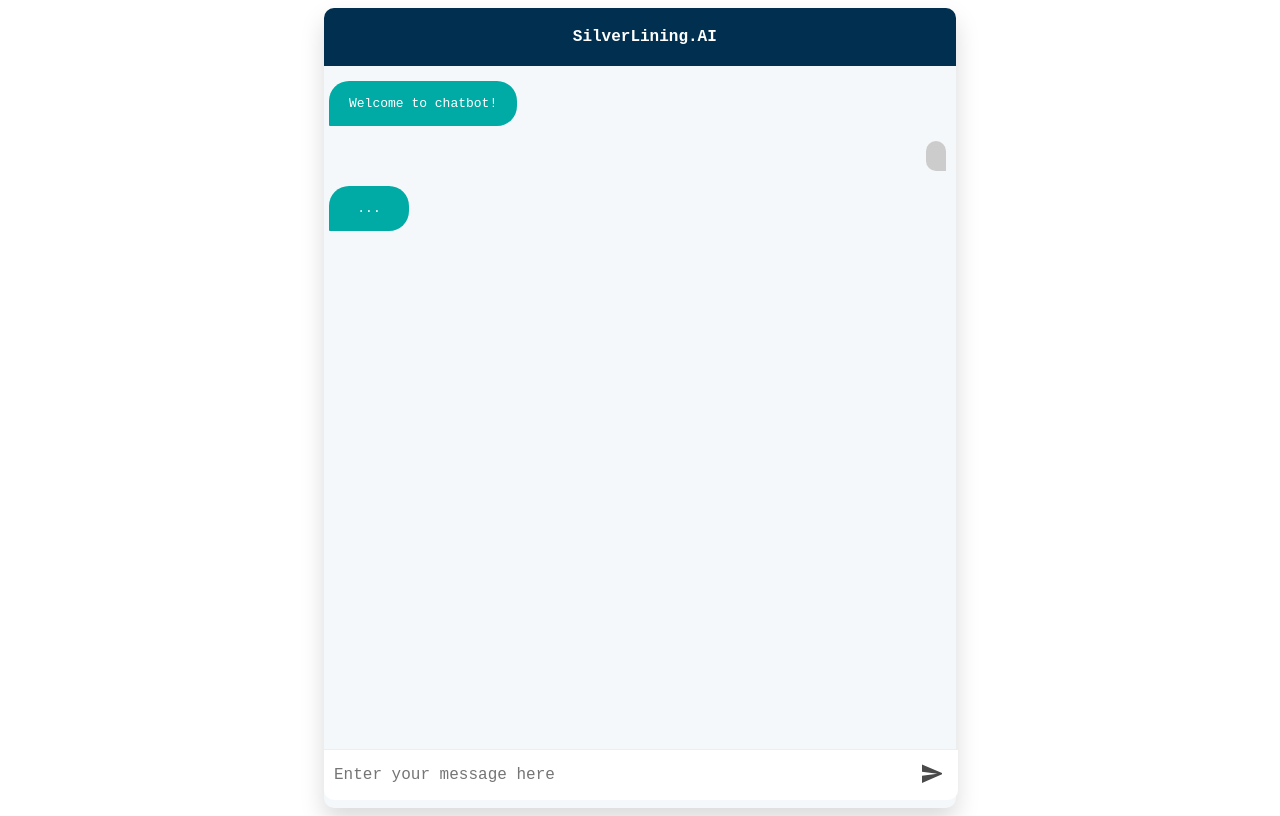
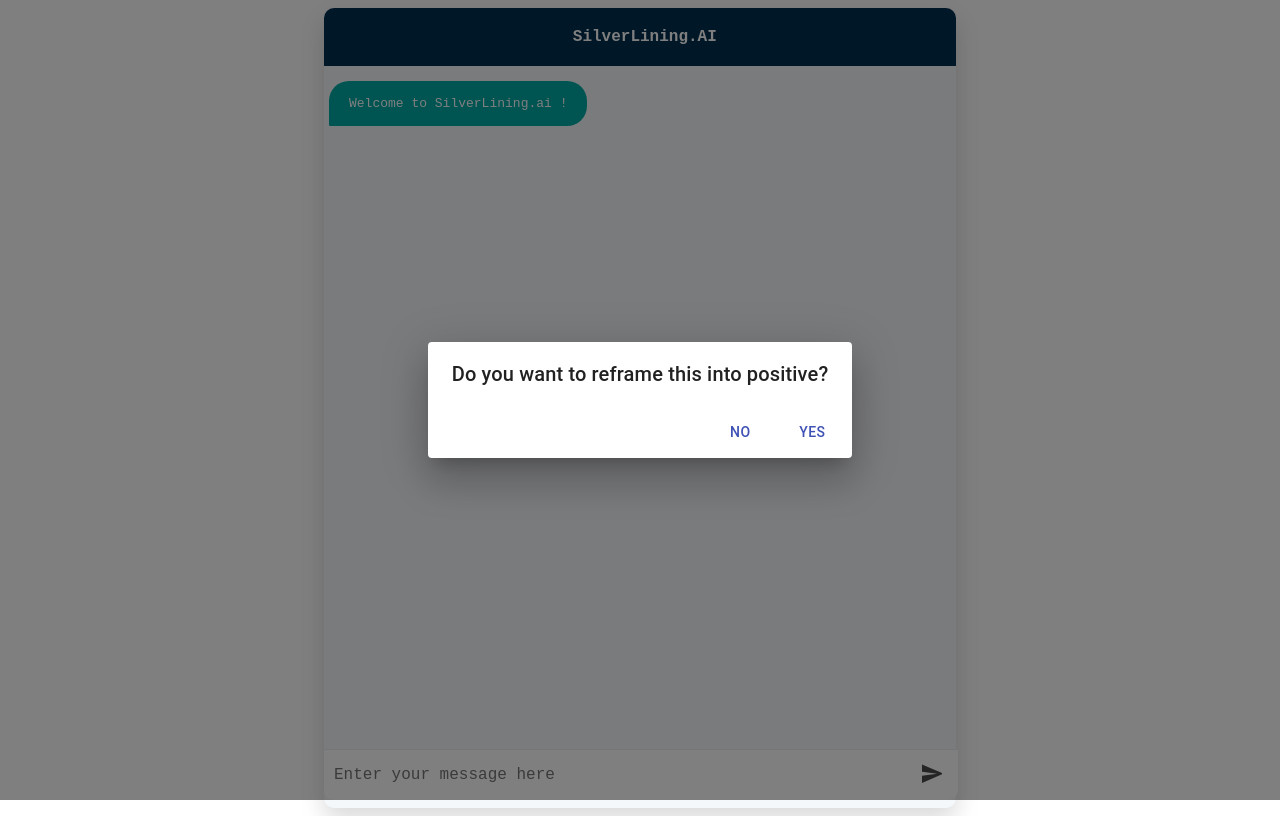
Before and after one commit to Vatsal-24/Silverlining.ai, a React (Create React App) app in the folder frontend/: page / in a window 1280 px wide. Both pictures are taken after a click on the button 931 px from the left and 773 px from the top of the page. Built offline with nearby package versions, Linux system fonts and the light colour scheme; no server answers.

Commit message:
backend done

```diff
--- a/frontend/package.json
+++ b/frontend/package.json
@@ -3,6 +3,7 @@
   "version": "0.1.0",
   "private": true,
   "dependencies": {
+    "@material-ui/core": "^4.12.4",
     "@testing-library/jest-dom": "^5.16.5",
     "@testing-library/react": "^13.4.0",
     "@testing-library/user-event": "^13.5.0",
--- a/frontend/src/App.js
+++ b/frontend/src/App.js
@@ -8,10 +8,68 @@
 import API from "./ChatbotAPI";
 
 import "./styles.css";
+import Button from "@material-ui/core/Button";
 import Header from "./components/Header";
+import Dialog from "@material-ui/core/Dialog";
+import DialogActions from "@material-ui/core/DialogActions";
+import DialogContent from "@material-ui/core/DialogContent";
+import DialogContentText from "@material-ui/core/DialogContentText";
+import DialogTitle from "@material-ui/core/DialogTitle";
 
 function App() {
   const [messages, setMessages] = useState([]);
+  const [text, setText] = useState("");
+  const [open, setOpen] = React.useState(false);
+
+  const handleInputChange = (e) => {
+    setText(e.target.value);
+  };
+
+  const openDialog = () => {
+    if (
+      text === "hi" ||
+      text === "Hi" ||
+      text === "Hey" ||
+      text === "hey" ||
+      text === "Hello" ||
+      text === "hello"
+    ) {
+      const newMessages = messages.concat(
+        <UserMessage key={messages.length + 1} text={text} />,
+        <BotMessage
+          key={messages.length + 2}
+          fetchMessage={() => {
+            return "Welcome to SilverLining.ai !";
+          }}
+        />
+      );
+      setMessages(newMessages);
+      setText("");
+    } else setOpen(true);
+  };
+
+  const handleClose = () => {
+    setOpen(false);
+  };
+
+  const handleAgree = () => {
+    send(text);
+    setOpen(false);
+    setText("");
+  };
+
+  const handleDisagree = () => {
+    const newMessages = messages.concat(
+      <UserMessage key={messages.length + 1} text={text} />,
+      <BotMessage
+        key={messages.length + 2}
+        fetchMessage={async () => await API.GetChatbotResponse(text, "no")}
+      />
+    );
+    setMessages(newMessages);
+    setOpen(false);
+    setText("");
+  };
 
   useEffect(() => {
     async function loadWelcomeMessage() {
@@ -30,7 +88,7 @@
       <UserMessage key={messages.length + 1} text={text} />,
       <BotMessage
         key={messages.length + 2}
-        fetchMessage={async () => await API.GetChatbotResponse(text)}
+        fetchMessage={async () => await API.GetChatbotResponse(text, "yes")}
       />
     );
     setMessages(newMessages);
@@ -40,7 +98,51 @@
     <div className="chatbot" style={{ margin: "auto", width: "50%" }}>
       <Header />
       <Messages messages={messages} />
-      <Input onSend={send} />
+      {/* Input starts */}
+      <div className="input">
+        <div className="form">
+          <input
+            type="text"
+            onChange={handleInputChange}
+            value={text}
+            placeholder="Enter your message here"
+          />
+          <button type={"button"} onClick={openDialog}>
+            <svg
+              version="1.1"
+              xmlns="http://www.w3.org/2000/svg"
+              width="20"
+              height="20"
+              viewBox="0 0 500 500"
+            >
+              <g>
+                <g>
+                  <polygon points="0,497.25 535.5,267.75 0,38.25 0,216.75 382.5,267.75 0,318.75" />
+                </g>
+              </g>
+            </svg>
+          </button>
+        </div>
+      </div>
+      {/* Dialog starts */}
+      <Dialog
+        open={open}
+        onClose={handleClose}
+        aria-labelledby="alert-dialog-title"
+        aria-describedby="alert-dialog-description"
+      >
+        <DialogTitle id="alert-dialog-title">
+          {"Do you want to reframe this into positive?"}
+        </DialogTitle>
+        <DialogActions>
+          <Button onClick={handleDisagree} color="primary">
+            No
+          </Button>
+          <Button onClick={handleAgree} color="primary" autoFocus>
+            Yes
+          </Button>
+        </DialogActions>
+      </Dialog>
     </div>
   );
 }
--- a/frontend/src/ChatbotAPI.js
+++ b/frontend/src/ChatbotAPI.js
@@ -1,22 +1,30 @@
-const apiCall = async (message) => {
-  console.log(message);
+const apiCall = async (message, flag) => {
+  console.log(message, flag);
   let ans = "Please try again later";
-  await fetch(`http://127.0.0.1:5000/getAnswer/${message}`)
+  await fetch(`http://127.0.0.1:5000/getAnswer/${message}/${flag}`)
     .then((response) => response.json())
     .then((data) => {
-      ans = data[1][0].summary_text;
+      console.log(data[1]);
+      ans = data[1];
       console.log(ans);
     });
   return ans;
 };
 
 const API = {
-  GetChatbotResponse: async (message) => {
+  GetChatbotResponse: async (message, flag) => {
     return new Promise(function (resolve, reject) {
-      console.log("Me idhar hu");
       setTimeout(function () {
-        if (message === "hi") resolve("Welcome to chatbot!");
-        else resolve(apiCall(message));
+        if (
+          message === "hi" ||
+          message === "Hi" ||
+          message === "Hey" ||
+          message === "hey" ||
+          message === "Hello" ||
+          message === "hello"
+        )
+          resolve("Welcome to SilverLining.ai !");
+        else resolve(apiCall(message, flag));
       });
     });
   },
--- a/frontend/src/styles.css
+++ b/frontend/src/styles.css
@@ -22,11 +22,13 @@
 
   .messages {
     width: 100%;
-    height: 400px;
+    height: 100vh;
     overflow: auto;
     display: flex;
+    padding: 10px 0px;
+    overflow: auto;
     flex-direction: column;
-    padding: 10px 0px;
+    margin-bottom: 60px;
   }
 
   .message-container {
@@ -41,6 +43,7 @@
     background: #00aaa5;
     color: white;
     min-width: 40px;
+    max-width: 80%;
   }
 
   .user-message {
@@ -59,7 +62,7 @@
     /* width: 500px; */
   }
 
-  .input > form > input[type="text"] {
+  .input > .form > input[type="text"] {
     font-family: monospace;
     font-size: 16px;
     border: 0;
@@ -76,11 +79,11 @@
     -webkit-appearance: none;
   }
 
-  .input > form > input:focus {
+  .input > .form > input:focus {
     outline: none;
   }
 
-  .input > form > button {
+  .input > .form > button {
     background-color: transparent;
     border: 0;
     border-bottom-right-radius: 10px;
```
Also changed, not shown: 2 other files (tests, documents, lock files or other folders).
